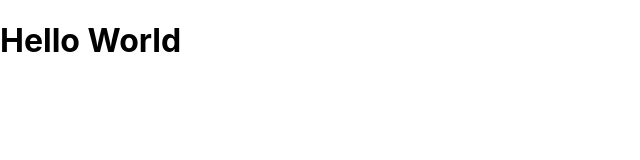
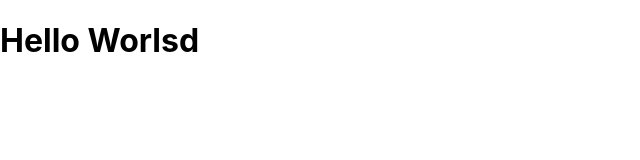
Before and after one commit to jsug9/hello-react-front-end, a React (Create React App) app: page / in a window 1280 px wide. Shown: the top 160 px of the page, without its empty margins (0-640 px from the left). Built offline with nearby package versions, Linux system fonts and the light colour scheme.

Commit message:
connect react & redux

```diff
--- a/src/Pages/GreetingPage.js
+++ b/src/Pages/GreetingPage.js
@@ -1,7 +1,20 @@
-const GreetingPage = () => (
-  <div>
-    <h1>Hello World</h1>
-  </div>
-);
+import React, { useEffect } from 'react';
+import { useDispatch, useSelector } from 'react-redux';
+import { getGreeting } from '../Redux/greeting/greeting';
+
+const GreetingPage = () => {
+  const greeting = useSelector((state) => state.greetings.greeting);
+  const dispatch = useDispatch();
+
+  useEffect(() => {
+    dispatch(getGreeting);
+  }, []);
+
+  return (
+    <div>
+      <h1>{greeting}</h1>
+    </div>
+  );
+};
 
 export default GreetingPage;
--- a/src/Redux/configureStore.js
+++ b/src/Redux/configureStore.js
@@ -5,7 +5,7 @@ import logger from 'redux-logger';
 import greetingReducer from './greeting/greeting';
 
 const rootReducer = combineReducers({
-  greeting: greetingReducer,
+  greetings: greetingReducer,
 });
 
 const middleware = applyMiddleware(thunk, logger);
--- a/src/Redux/greeting/greeting.js
+++ b/src/Redux/greeting/greeting.js
@@ -5,7 +5,7 @@ const initialState = {
 const GET_GREETING = '/greeting/GET_GREETING';
 
 const getGreeting = async (dispatch) => {
-  const greeting = { greeting: 'Hello World' };
+  const greeting = 'Hello Worlsd';
   return dispatch({
     type: GET_GREETING,
     payload: greeting,
```
